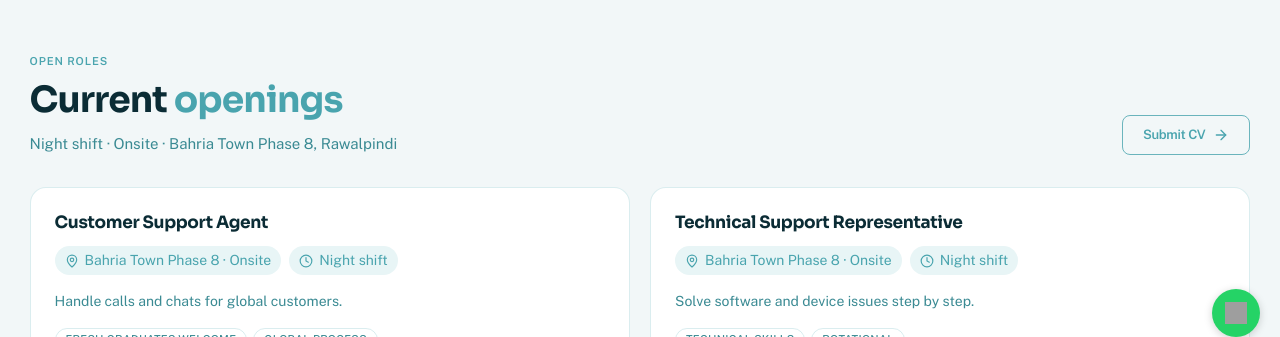
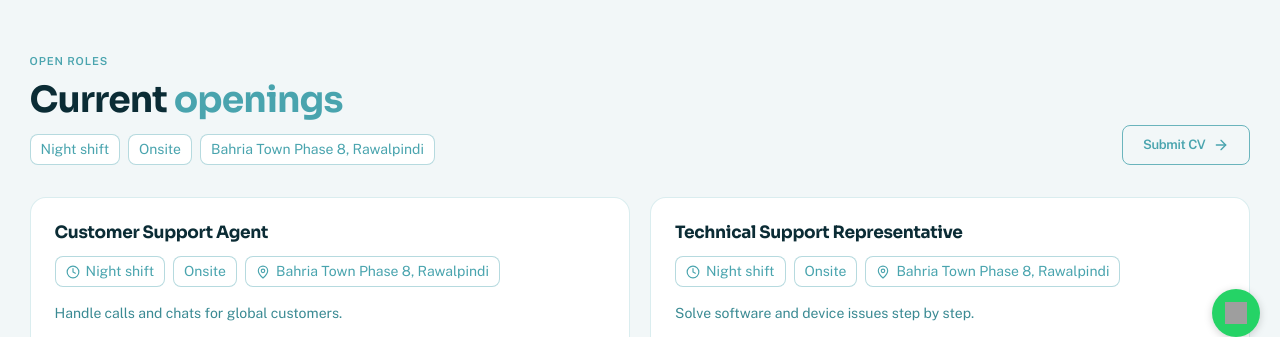
Before and after one commit to adnanhayat531/comtanixcareers, a Next.js app: page /careers in a window 1280 px wide. Shown: the part 443-780 px from the top of the page. Built offline with nearby package versions, Linux system fonts and the light colour scheme; no server answers; grey boxes are pictures that could not be loaded.

Commit message:
final hero d

```diff
--- a/src/app/about/page.tsx
+++ b/src/app/about/page.tsx
@@ -22,8 +22,8 @@ export default function AboutPage() {
         eyebrow="Company"
         title="About Comtanix"
         description="Pakistan delivery teams supporting global enterprise software and IT operations."
-        image="/office-comtanix.jpg"
-        imageAlt="Comtanix office"
+        image="/hero-comtanix.png"
+        imageAlt="Comtanix office building at night"
       >
         <Button href="/careers#openings" variant="white">
           View openings <ArrowRight className="h-4 w-4" aria-hidden />
--- a/src/app/careers/page.tsx
+++ b/src/app/careers/page.tsx
@@ -54,13 +54,26 @@ export default function CareersPage() {
       <Section id="openings" className="scroll-mt-24 bg-canvas md:scroll-mt-28">
         <Container>
           <div className="mb-6 flex flex-col gap-4 sm:mb-8 sm:flex-row sm:items-end sm:justify-between">
+            <div className="min-w-0">
               <SectionHeading
                 compact
                 eyebrow="Open roles"
                 title="Current openings"
-              description="Night shift · Onsite · Bahria Town Phase 8, Rawalpindi"
                 className="mb-0"
               />
+              <ul className="mt-3 flex flex-wrap gap-2" aria-label="Role highlights">
+                {["Night shift", "Onsite", "Bahria Town Phase 8, Rawalpindi"].map(
+                  (tag) => (
+                    <li
+                      key={tag}
+                      className="inline-flex items-center rounded-[var(--radius-md)] border border-brand/40 bg-white px-2.5 py-1 type-meta text-brand"
+                    >
+                      {tag}
+                    </li>
+                  ),
+                )}
+              </ul>
+            </div>
             <Button
               href="/submit-cv"
               variant="secondary"
--- a/src/components/careers/OpeningsList.tsx
+++ b/src/components/careers/OpeningsList.tsx
@@ -79,16 +79,19 @@ export async function OpeningsList() {
                 <h2 className="type-h3 text-balance text-ink">{role.title}</h2>
 
                 <ul className="mt-3 flex flex-wrap gap-2">
-                  <li className="inline-flex items-center gap-1.5 rounded-full bg-tint px-2.5 py-1 type-meta text-brand">
-                    <MapPin className="h-3.5 w-3.5 shrink-0" aria-hidden />
-                    Bahria Town Phase 8 · Onsite
-                  </li>
-                  <li className="inline-flex items-center gap-1.5 rounded-full bg-tint px-2.5 py-1 type-meta text-brand">
+                  <li className="inline-flex items-center gap-1.5 rounded-[var(--radius-md)] border border-brand/40 bg-white px-2.5 py-1 type-meta text-brand">
                     <Clock className="h-3.5 w-3.5 shrink-0" aria-hidden />
                     {shift}
                   </li>
+                  <li className="inline-flex items-center gap-1.5 rounded-[var(--radius-md)] border border-brand/40 bg-white px-2.5 py-1 type-meta text-brand">
+                    Onsite
+                  </li>
+                  <li className="inline-flex items-center gap-1.5 rounded-[var(--radius-md)] border border-brand/40 bg-white px-2.5 py-1 type-meta text-brand">
+                    <MapPin className="h-3.5 w-3.5 shrink-0" aria-hidden />
+                    Bahria Town Phase 8, Rawalpindi
+                  </li>
                   {deadline ? (
-                    <li className="inline-flex items-center gap-1.5 rounded-full bg-tint px-2.5 py-1 type-meta text-brand">
+                    <li className="inline-flex items-center gap-1.5 rounded-[var(--radius-md)] border border-brand/40 bg-white px-2.5 py-1 type-meta text-brand">
                       <CalendarDays className="h-3.5 w-3.5 shrink-0" aria-hidden />
                       Apply by {deadline}
                     </li>
--- a/src/components/ui/OfficeIllustration.tsx
+++ b/src/components/ui/OfficeIllustration.tsx
@@ -17,15 +17,16 @@ export function OfficeIllustration({
         className={`relative w-full max-w-full overflow-hidden ${aspectClassName}`}
       >
         <Image
-          src="/office-comtanix.jpg"
+          src="/hero-comtanix.png"
           alt="Comtanix office building at night — Bahria Town Phase 8, Rawalpindi"
           fill
           className="object-cover object-center"
           sizes="(max-width: 768px) 100vw, (max-width: 1280px) 55vw, 640px"
           priority={false}
+          quality={100}
         />
         {caption ? (
-          <figcaption className="absolute inset-x-0 bottom-0 z-10 bg-gradient-to-t from-black/55 to-transparent px-5 py-4 sm:px-6 sm:py-5">
+          <figcaption className="absolute inset-x-0 bottom-0 z-10 bg-gradient-to-t from-black/50 to-transparent px-5 py-4 sm:px-6 sm:py-5">
             <p className="type-meta font-medium leading-snug text-white/95">
               {caption}
             </p>
```
Lines whose indentation alone changed are shown as unchanged.
